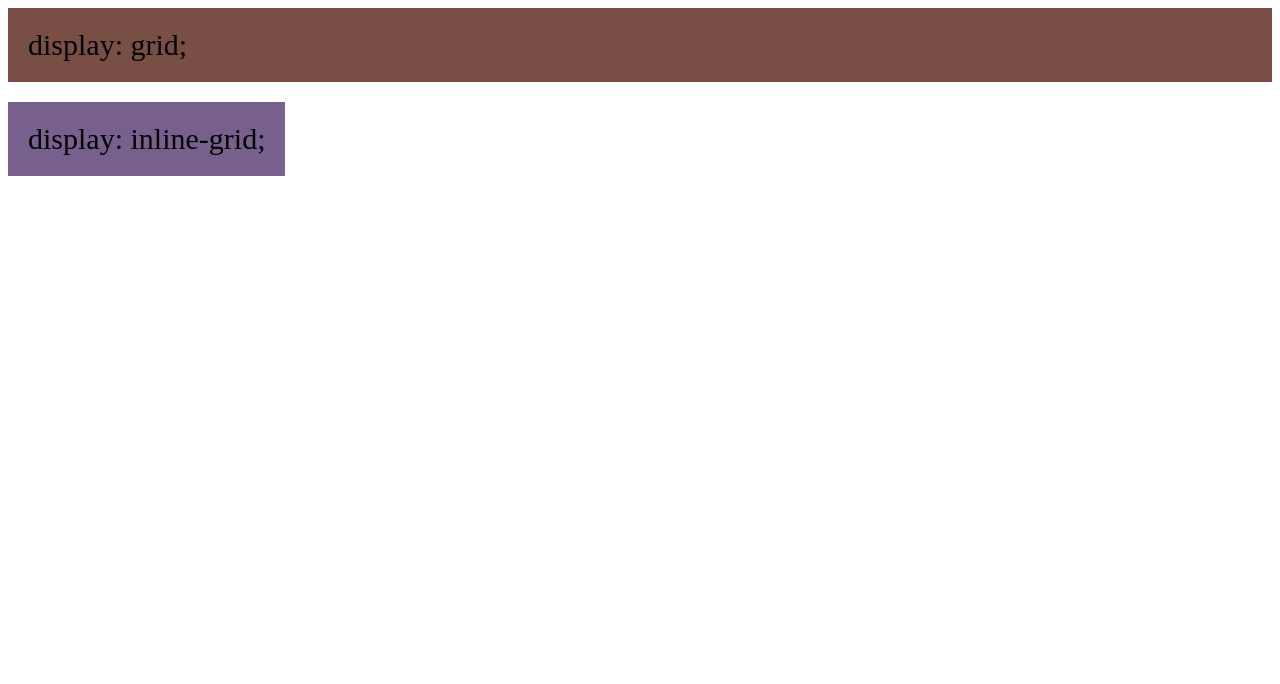
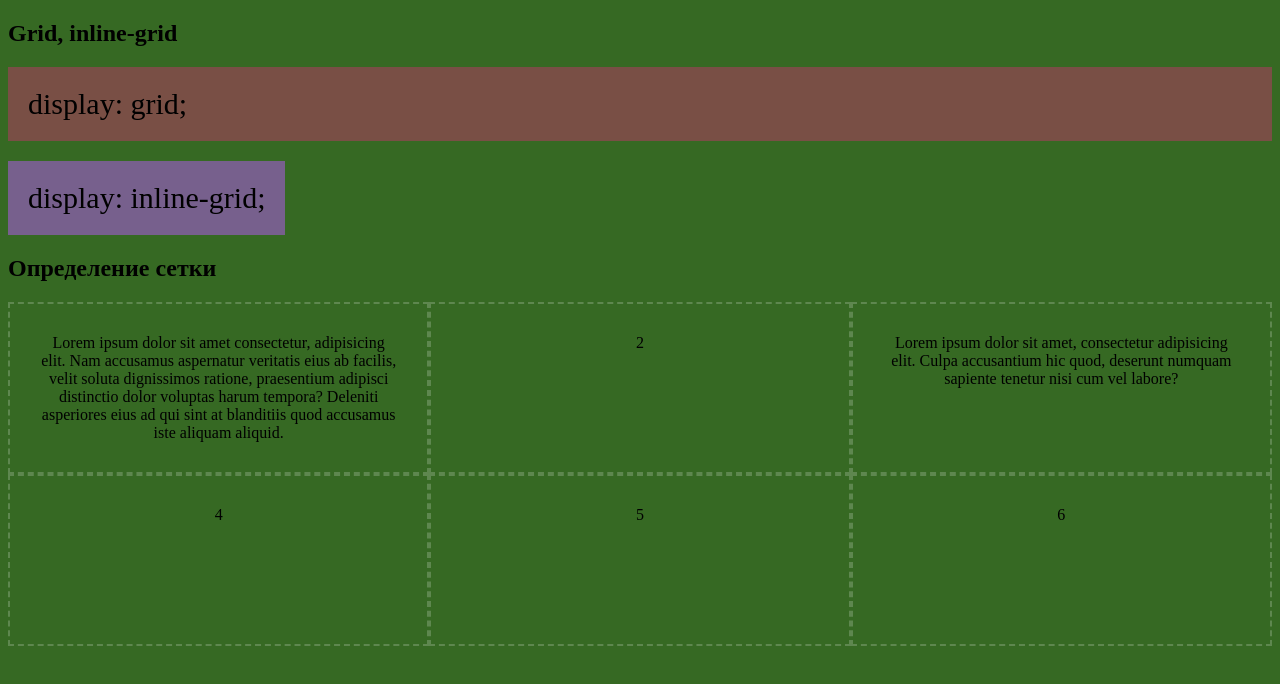
Before and after one commit to randominical/grid_practice, a plain HTML site: page index.html in a window 1280 px wide. Drawn offline with Linux system fonts and the light colour scheme.

Commit message:
Размеры сетки

```diff
--- a/index.html
+++ b/index.html
@@ -7,8 +7,20 @@
     <title>Grid Layout</title>
 </head>
 <body>
-    <!--ВАЖНО! Отдельная настройка префиксов для grid-->
-    <div class="grid">display: grid;</div>
-    <div class="grid-inline">display: inline-grid;</div>
+    <!--ВАЖНО! Отдельная настройка префиксов для grid (-ms-)-->
+    <h2>Grid, inline-grid</h2>
+    <div class="grid_dem">display: grid;</div>
+    <div class="grid-inline_dem">display: inline-grid;</div>
+    <h2>Определение сетки</h2>
+    <div class="grid">
+        <div class="grid__body">
+            <div class="grid__item">Lorem ipsum dolor sit amet consectetur, adipisicing elit. Nam accusamus aspernatur veritatis eius ab facilis, velit soluta dignissimos ratione, praesentium adipisci distinctio dolor voluptas harum tempora? Deleniti asperiores eius ad qui sint at blanditiis quod accusamus iste aliquam aliquid.</div>
+            <div class="grid__item">2</div>
+            <div class="grid__item">Lorem ipsum dolor sit amet, consectetur adipisicing elit. Culpa accusantium hic quod, deserunt numquam sapiente tenetur nisi cum vel labore?</div>
+            <div class="grid__item">4</div>
+            <div class="grid__item">5</div>
+            <div class="grid__item">6</div>
+        </div>
+    </div>
 </body>
 </html>
--- a/main.scss
+++ b/main.scss
@@ -1,13 +1,33 @@
-.grid {
+body {
+    background-color: #1c5506e1;
+}
+//=======================================
+.grid_dem {
     display: grid;
     font-size: 30px;
     padding: 20px;
     background-color: #794f45;
     margin: 0 0 20px 0;
 }
-.grid-inline {
+.grid-inline_dem {
     display: inline-grid;
     font-size: 30px;
     padding: 20px;
     background-color: #77608d;
 }
+//=======================================
+.grid__body {
+    display: grid;
+    //grid-template-columns: 30% 150px 50%;
+    //grid-template-columns: 1fr 1.5fr 1fr;
+    //1fr при остальных фиксированных единицах стремится заполнить всё пространство, 1fr не может выступать в качестве минимальной ширины
+    //grid-template-columns: 200px minmax(150px, 1fr) 200px;
+    //grid-template-columns: fit-content(140px) 1fr auto;
+    grid-template-columns: repeat(3, 1fr);
+    grid-template-rows: 1fr 1fr;
+}
+.grid__item {
+    text-align: center;
+    border: 2px dashed rgba(255,255,255,.2);
+    padding: 30px;
+}
```
Also changed, not shown: style.css, 1 other file.
